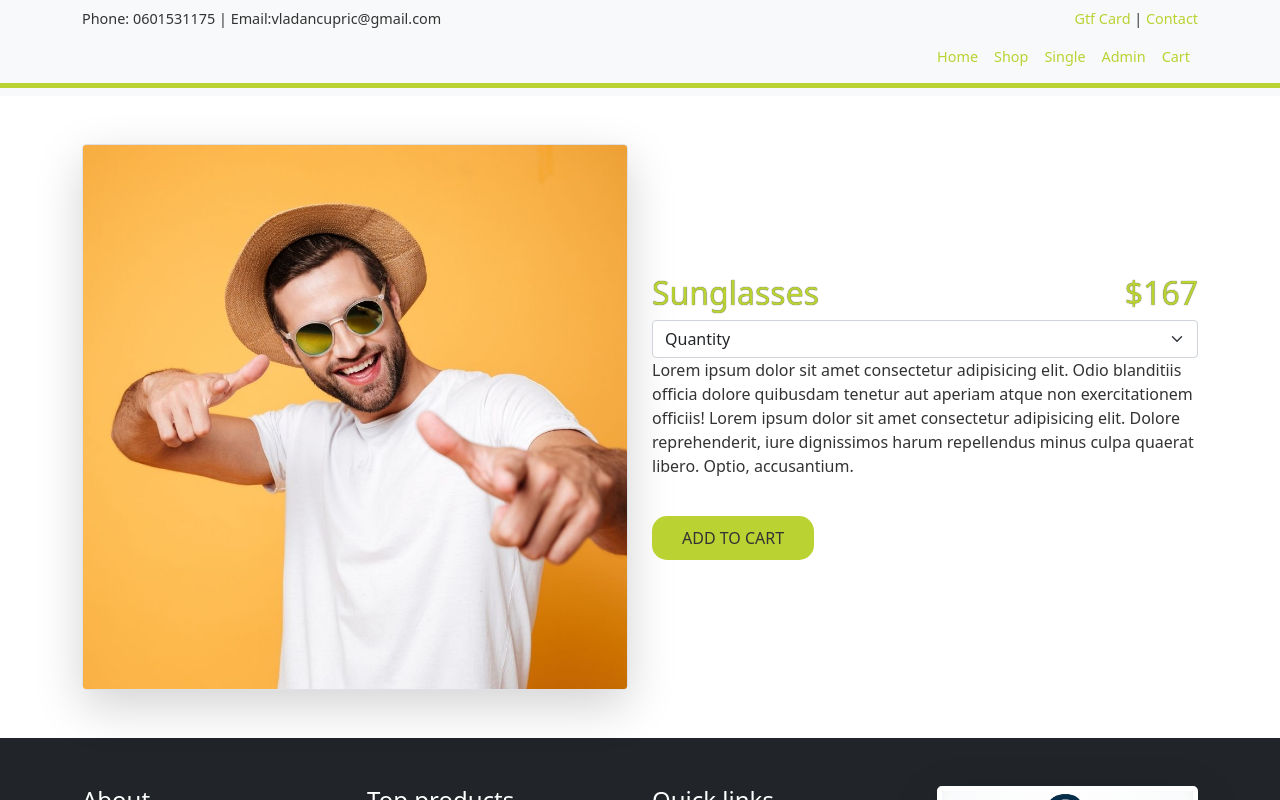
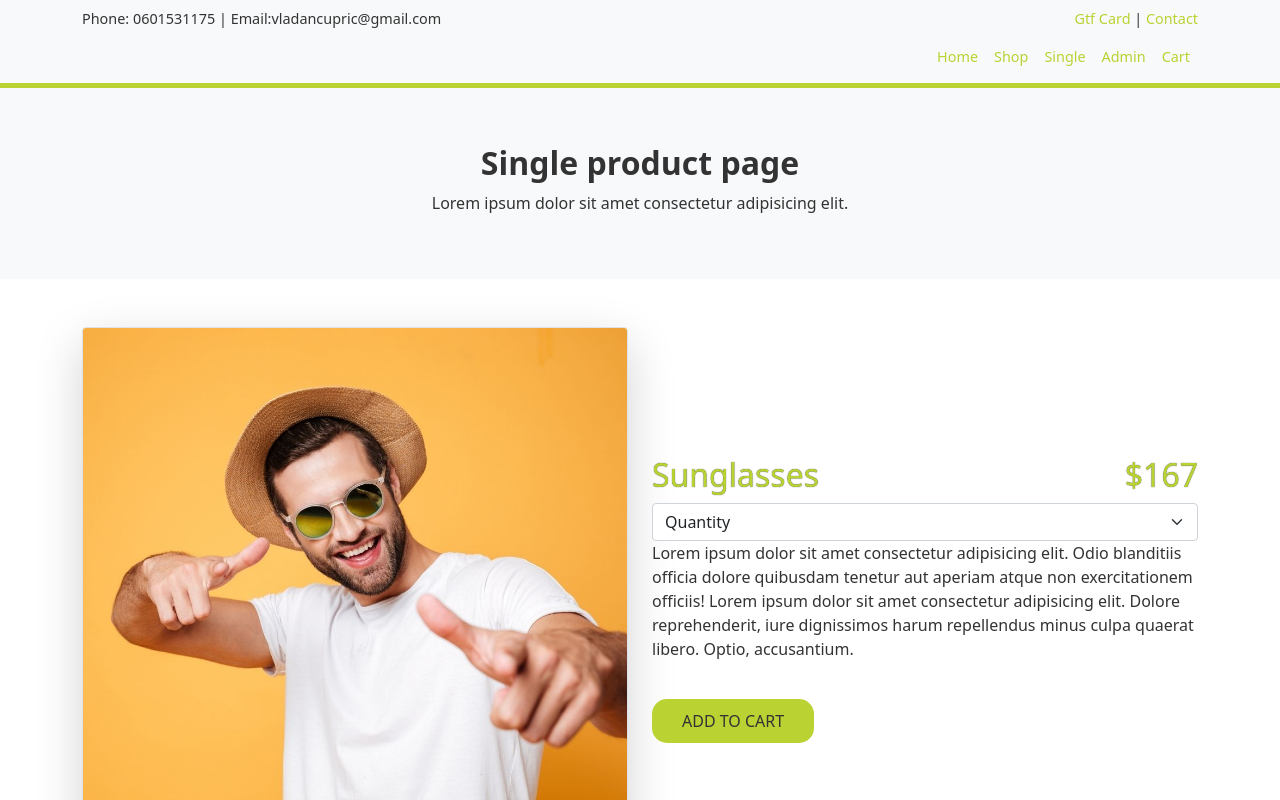
Before and after one commit to VladanStar/ShopReactJs, a React (Create React App) app: page /single in a window 1280 px wide. Shown: the top 800 px of the page. Built offline with nearby package versions, Linux system fonts and the light colour scheme.

Commit message:
add params and items in single js

```diff
--- a/src/App.js
+++ b/src/App.js
@@ -44,8 +44,8 @@ const App = () => {
 
         <Routes>
           <Route path="/" element={<Home items={items} />} />
-          <Route path="/single" element={<Single />}>
-            <Route path="/single" element={<Single />} />
+          <Route path="/single" element={<Single items={items} />}>
+            <Route path=":singleId" element={<Single />} />
           </Route>
           <Route path="/admin" element={<Admin />} />
           <Route path="/cart" element={<Cart />} />
--- a/src/pages/Home.js
+++ b/src/pages/Home.js
@@ -86,7 +86,7 @@ const Home = ({items}) => {
                       <div className="col-md-4 col-ms-6   " key={idx} >
                           <div className="card" style={{width: "18rem"}}>
                               <div class="holder">
-                                <Link to='/single'>
+                                <Link to={`/single/${idx}`}>
                                   <img src={item.img} className="card-img-top" alt="..." />
                                   </Link>
                               </div>
@@ -99,7 +99,7 @@ const Home = ({items}) => {
                                   <p className="card-text">
                                      {item.desc}
                                   </p>
-                                  <Link to={`/single/${idx}`} className="button">Shop Now</Link>
+                                  <Link to='/cart' className="button">Shop Now</Link>
                               </div>
                           </div>
                           </div>
--- a/src/pages/Single.js
+++ b/src/pages/Single.js
@@ -1,9 +1,17 @@
 import React from 'react';
 import { Link } from 'react-router-dom';
+import { useParams } from 'react-router-dom';
 
-const Single = () => {
+const Single = ({items}) => {
+    let params = useParams();
   return (
-    //  <!-- top handing -->
+<>
+
+     {/* <!-- shop heading --> */}
+     <section className="shopHeading text-center bg-light py-5">
+     <h2 className="fw-bolder">Single product page</h2>
+     <p className="fw-lighter">Lorem ipsum dolor sit amet consectetur adipisicing elit.</p>
+ </section>
 
     <section className="single py-5">
         <article className="container">
@@ -34,7 +42,7 @@ const Single = () => {
         </article>
     </section>
 
-
+    </>
   )
 }
 
```
